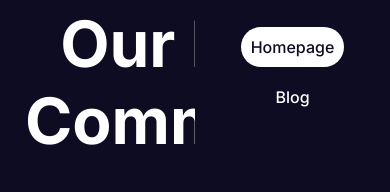
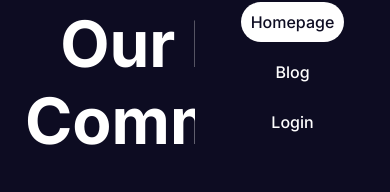
Before and after one commit to NNaumenko83/bleksi-test, a Next.js app: page / in a window 390 px wide. Both pictures are taken after a click on the picture 350 px from the left and 50 px from the top of the page. Shown: the part 400-592 px from the top of the page. Built offline with nearby package versions, Linux system fonts and the light colour scheme; no server answers.

Commit message:
UPD: HomePage and Links

```diff
--- a/src/app/page.js
+++ b/src/app/page.js
@@ -1,7 +1,9 @@
+import { auth } from '@/lib/auth';
 import styles from './home.module.css';
 import Link from 'next/link';
 
-const Home = () => {
+const Home = async () => {
+    const session = await auth();
     return (
         <div className={styles.container}>
             <div className={styles.textContainer}>
@@ -9,9 +11,11 @@ const Home = () => {
                     Your Story Begins Here: Join Our Blog Community.
                 </h1>
 
-                <Link className={styles.login} href="/login">
-                    Login
-                </Link>
+                {!session?.user && (
+                    <Link className={styles.login} href="/login">
+                        Login
+                    </Link>
+                )}
             </div>
         </div>
     );
--- a/src/lib/auth.config.js
+++ b/src/lib/auth.config.js
@@ -18,7 +18,7 @@ export const authConfig = {
             //  ONLY UNAUTHENTICATED USERS CAN REACH THE LOGIN PAGE
 
             if (user && isOnLoginPage) {
-                return Response.redirect(new URL('/', request.nextUrl));
+                return Response.redirect(new URL('/blog', request.nextUrl));
             }
 
             return true;
--- a/src/ui/navbar/Navbar.jsx
+++ b/src/ui/navbar/Navbar.jsx
@@ -6,7 +6,7 @@ import { auth } from '@/lib/auth';
 
 async function Navbar() {
     const session = await auth();
-    // const session = true;
+
     console.log('session:', session);
 
     return (
--- a/src/ui/navbar/links/Links.jsx
+++ b/src/ui/navbar/links/Links.jsx
@@ -48,6 +48,17 @@ function Links({ session }) {
                     {links.map(link => (
                         <NavLink item={link} key={link.path} />
                     ))}
+                    {session?.user ? (
+                        <>
+                            <form action={handleLogout}>
+                                <button className={styles.logout}>
+                                    Logout
+                                </button>
+                            </form>
+                        </>
+                    ) : (
+                        <NavLink item={{ title: 'Login', path: '/login' }} />
+                    )}
                 </div>
             )}
         </div>
--- a/src/ui/navbar/links/links.module.css
+++ b/src/ui/navbar/links/links.module.css
@@ -27,6 +27,7 @@
 
     .mobileLinks {
         position: absolute;
+        z-index: 999;
         top: 100px;
         right: 0;
         width: 50%;
```
